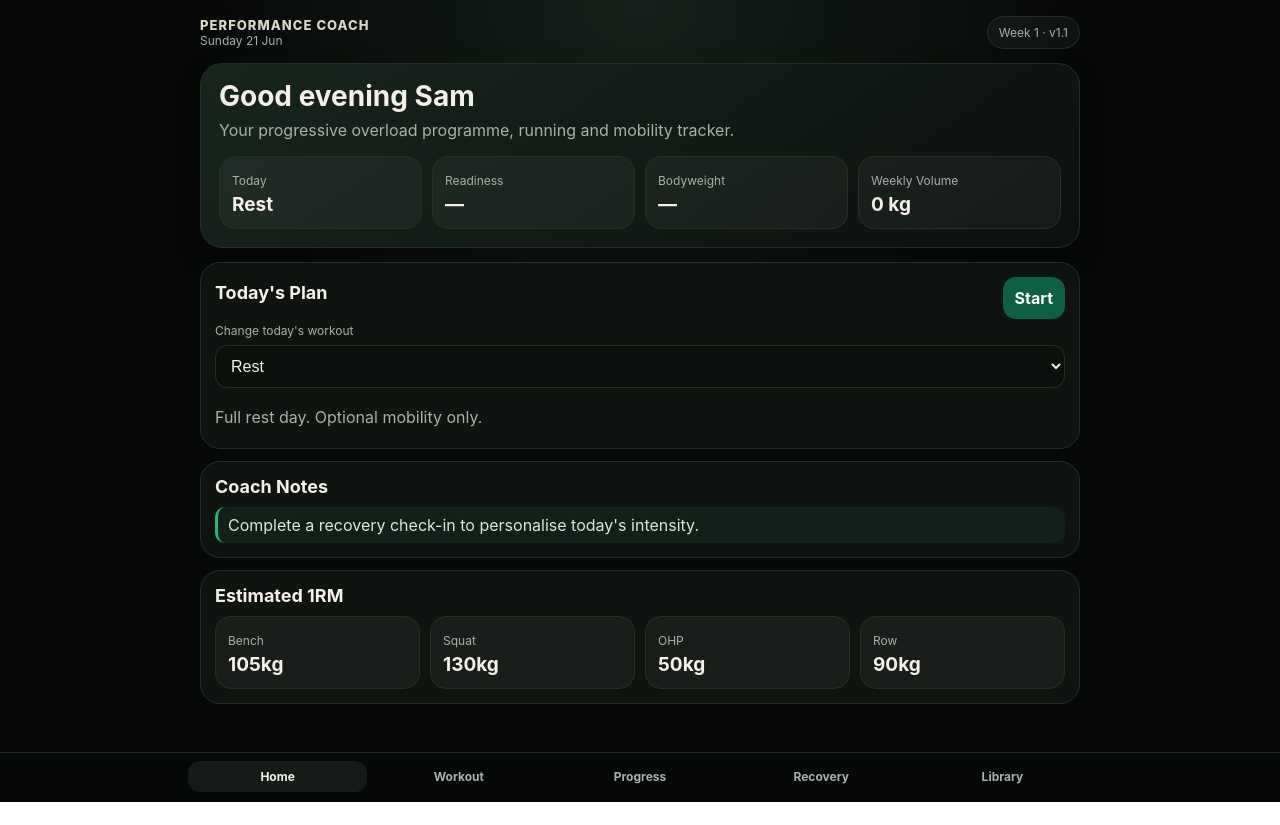
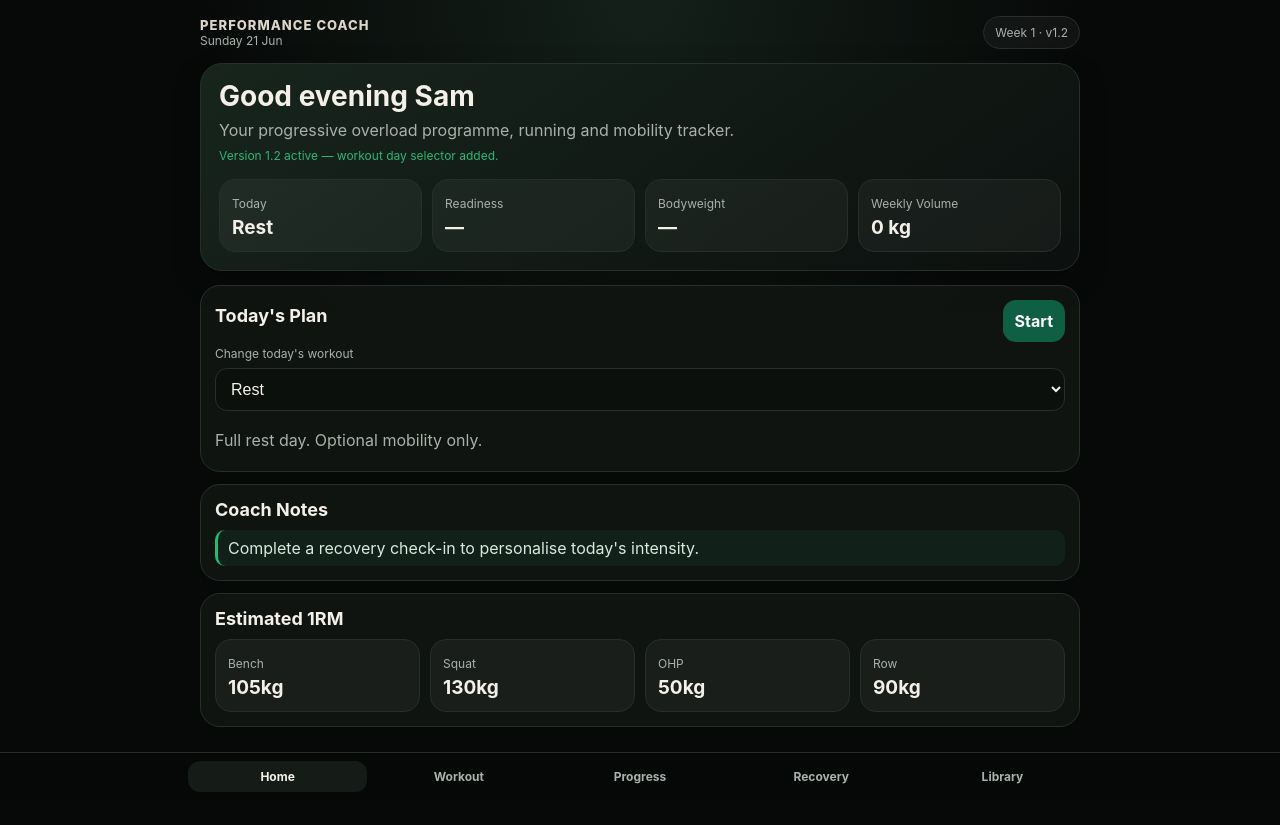
Before and after one commit to saallen90-cmd/Performance-Coach, a plain HTML site: page index.html in a window 1280 px wide. Before the commit the page ends 802 px from the top, so only its background shows below. Drawn offline with Linux system fonts and the light colour scheme.

Commit message:
Add files via upload

```diff
--- a/index.html
+++ b/index.html
@@ -78,13 +78,13 @@ hr{border:0;border-top:1px solid var(--line);margin:12px 0}
     <div class="brand">Performance Coach</div>
     <div class="mini" id="todayText"></div>
   </div>
-  <div class="pill" id="weekPill">Week 1 · v1.1</div>
+  <div class="pill" id="weekPill">Week 1 · v1.2</div>
 </header>
 
 <section id="screen-home">
   <div class="hero">
     <h1 id="greeting">Good evening Sam</h1>
-    <p>Your progressive overload programme, running and mobility tracker.</p>
+    <p>Your progressive overload programme, running and mobility tracker.</p><p class="mini ok">Version 1.2 active — workout day selector added.</p>
     <div class="grid" style="margin-top:14px">
       <div class="metric"><span>Today</span><b id="todayWorkout">Push A</b></div>
       <div class="metric"><span>Readiness</span><b id="homeReadiness">—</b></div>
@@ -288,7 +288,7 @@ function go(id){
 }
 function setup(){
  document.getElementById("todayText").innerText=new Date().toLocaleDateString("en-GB",{weekday:"long",day:"numeric",month:"short"});
- document.getElementById("weekPill").innerText="Week "+state.week+" · v1.1";
+ document.getElementById("weekPill").innerText="Week "+state.week+" · v1.2";
  const sel=document.getElementById("workoutSelect");
  sel.innerHTML=Object.keys(baseProgram).map(w=>`<option>${w}</option>`).join("");
  const tw=todayWorkoutName();
```
Also changed, not shown: service-worker.js (+6 -2 lines).
